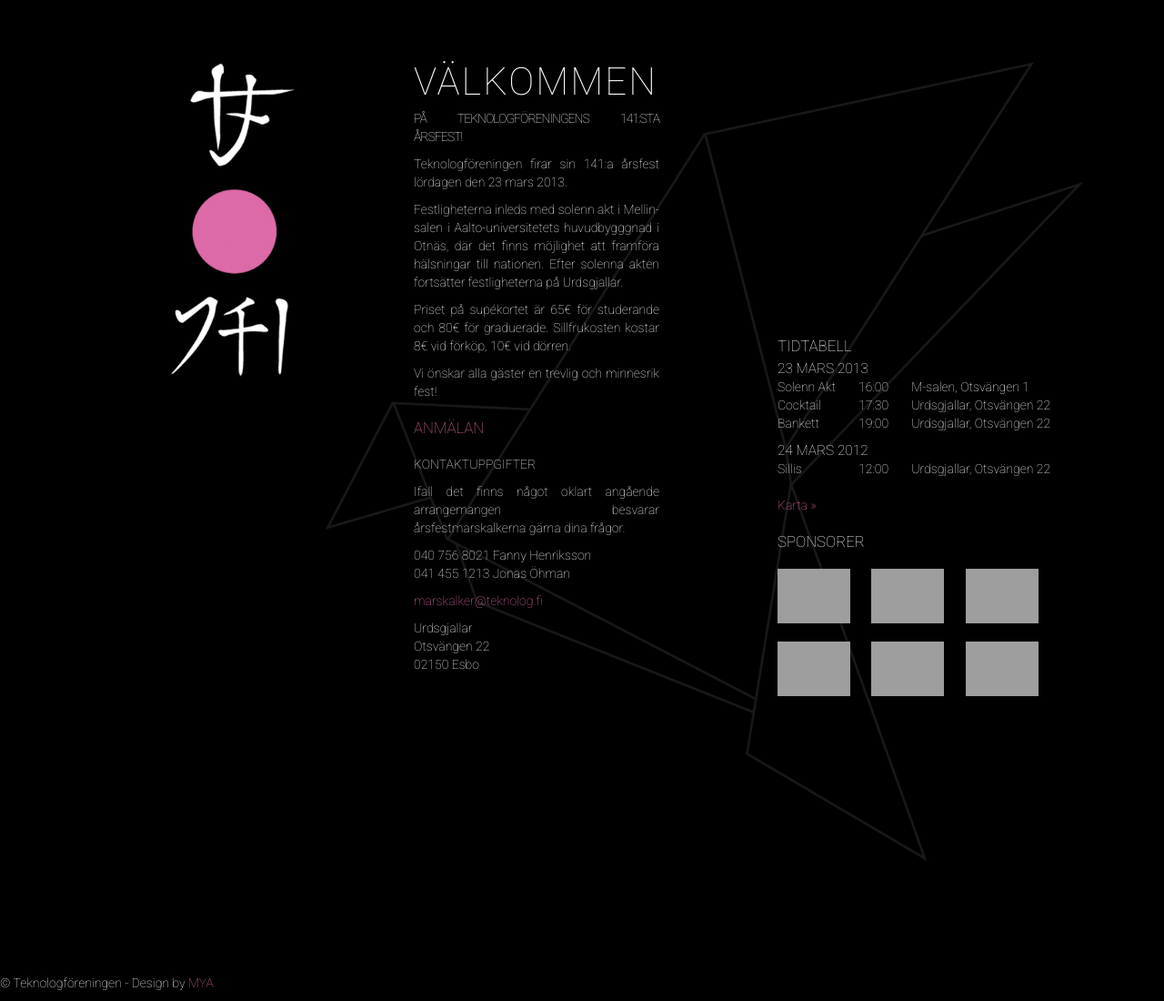
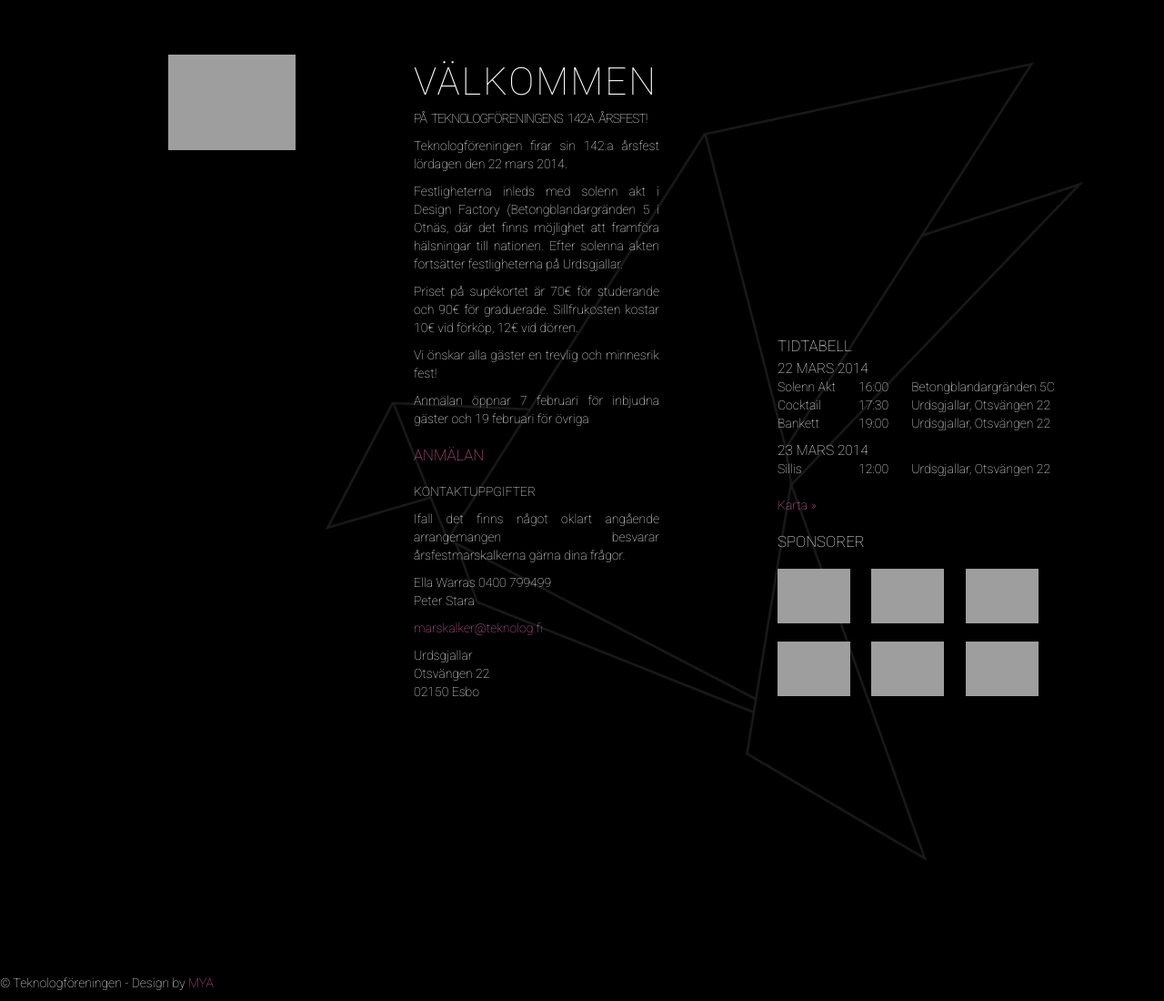
Before and after one commit to Teknologforeningen/tf_arsfest, a Django app: page / in a window 1280 px wide. Shown: the whole page at 91% size. Run offline with Django 3.2, Linux system fonts and the light colour scheme; parts of the project's set-up code (start-up, migrations or seed data) failed here and were passed over; some libraries are stand-ins or nearby versions; grey boxes are pictures that could not be loaded.

Commit message:
Textual changes in template

```diff
--- a/fabfile.py
+++ b/fabfile.py
@@ -18,7 +18,7 @@ def localhost():
 def webserver():
     "Use the actual webserver"
     env.hosts = ['hugin.teknolog.fi']
-    env.user = "oehnstro" # Change this to your user on the webserver
+    env.user = "jonas" # Change this to your user on the webserver
     env.wwwuser = 'www-data'
     env.path = '/var/www/%(project_name)s' % env
     env.virtualhost_path = env.path
--- a/tf_arsfest/templates/home.html
+++ b/tf_arsfest/templates/home.html
@@ -4,8 +4,8 @@
 	<div class="row">
 		<div class=" offset1 span2">
 		<a href="/">
-			<img class="logo hidden-phone" src="{{ STATIC_URL }}img/141.png" alt="141" />
-			<img class="visible-phone" src="{{ STATIC_URL }}img/141h.png" alt="141" />
+			<img class="logo hidden-phone" src="{{ STATIC_URL }}img/142.png" alt="142" />
+			<img class="visible-phone" src="{{ STATIC_URL }}img/142h.png" alt="142" />
 			</a>
 		</div>
 
@@ -14,32 +14,32 @@
 		<div class="offset1 span3">
 		{% block middle %}
 			<h1 class="welcome">Välkommen</h1>
-			<p class="caps smallspacing">på Teknologföreningens 141:sta  årsfest!</p>
-			<p>Teknologföreningen firar sin 141:a årsfest lördagen
-			den 23 mars 2013.</p>
+			<p class="caps smallspacing">på Teknologföreningens 142:a  årsfest!</p>
+			<p>Teknologföreningen firar sin 142:a årsfest lördagen
+			den 22 mars 2014.</p>
 			<p>
-			Festligheterna inleds med solenn akt i Mellin-salen i
-			Aalto-universitetets huvudbygggnad i Otnäs, där det
+			Festligheterna inleds med solenn akt i Design Factory (Betongblandargränden 5
+			i Otnäs, där det
 			finns möjlighet att framföra hälsningar till nationen.
 			Efter solenna akten fortsätter festligheterna på
 			Urdsgjallar.</p>
 			<p>
 			Priset på supékortet
-			är 65€ för studerande och 80€ för graduerade.
-			Sillfrukosten kostar 8€ vid förköp, 10€ vid dörren.</p>
+			är 70€ för studerande och 90€ för graduerade.
+			Sillfrukosten kostar 10€ vid förköp, 12€ vid dörren.</p>
 
 			<p>Vi önskar alla gäster en trevlig och minnesrik fest!</p>
 			<p>
-
-			<a class="pink" href="/141/new/"><h2>Anmälan</h2></a>
+			Anmälan öppnar 7 februari för inbjudna gäster och 19 februari för övriga
+			<a class="pink" href="/142/new/"><h2>Anmälan</h2></a>
 
 			</p>
 			<p class="caps">Kontaktuppgifter</p>
 			<p>Ifall det finns något oklart angående arrangemangen besvarar
 				årsfestmarskalkerna gärna dina frågor.</p>
 
-			<p>040 756 8021 Fanny Henriksson<br />
-			041 455 1213 Jonas Öhman<br /></p>
+			<p>Ella Warras 0400 799499 <br />
+			Peter Stara<br /></p>
 
 			<p><a href="mailto:marskalker@teknolog.fi">marskalker@teknolog.fi</a></p>
 
@@ -56,10 +56,10 @@
 			<h2 class="timetable">Tidtabell</h2>
 
 			<table>
-			<tr><td colspan="2"><h3 class="timetable">23 Mars 2013</h3></td></tr>
+			<tr><td colspan="2"><h3 class="timetable">22 Mars 2014</h3></td></tr>
 
 				<tr>
-				<td>Solenn Akt</td><td>16:00</td><td>M-salen, Otsvängen 1</td>
+				<td>Solenn Akt</td><td>16:00</td><td>Betongblandargränden 5C</td>
 				</tr>
 
 				<tr>
@@ -72,13 +72,13 @@
 
 
 
-			<tr><td colspan="2"><h3 class="timetable">24 Mars 2012</h3></td></tr>
+			<tr><td colspan="2"><h3 class="timetable">23 Mars 2014</h3></td></tr>
 
 				<tr><td>Sillis</td><td>12:00</td><td>Urdsgjallar, Otsvängen 22</td></tr>
 			</table>
 			<p>
 				<br /><a class=""
-					href="https://maps.google.com/maps/ms?msid=210659489061247135778.0004d36a44c2f3107b742&msa=0&ll=60.189287,24.827986&spn=0.010859,0.042272"
+					href="https://mapsengine.google.com/map/edit?mid=zPkUEKV0PWjE.krxtXv5FsHKI"
 					target="_blank">Karta &raquo;</a>
 			</p>
 
```
